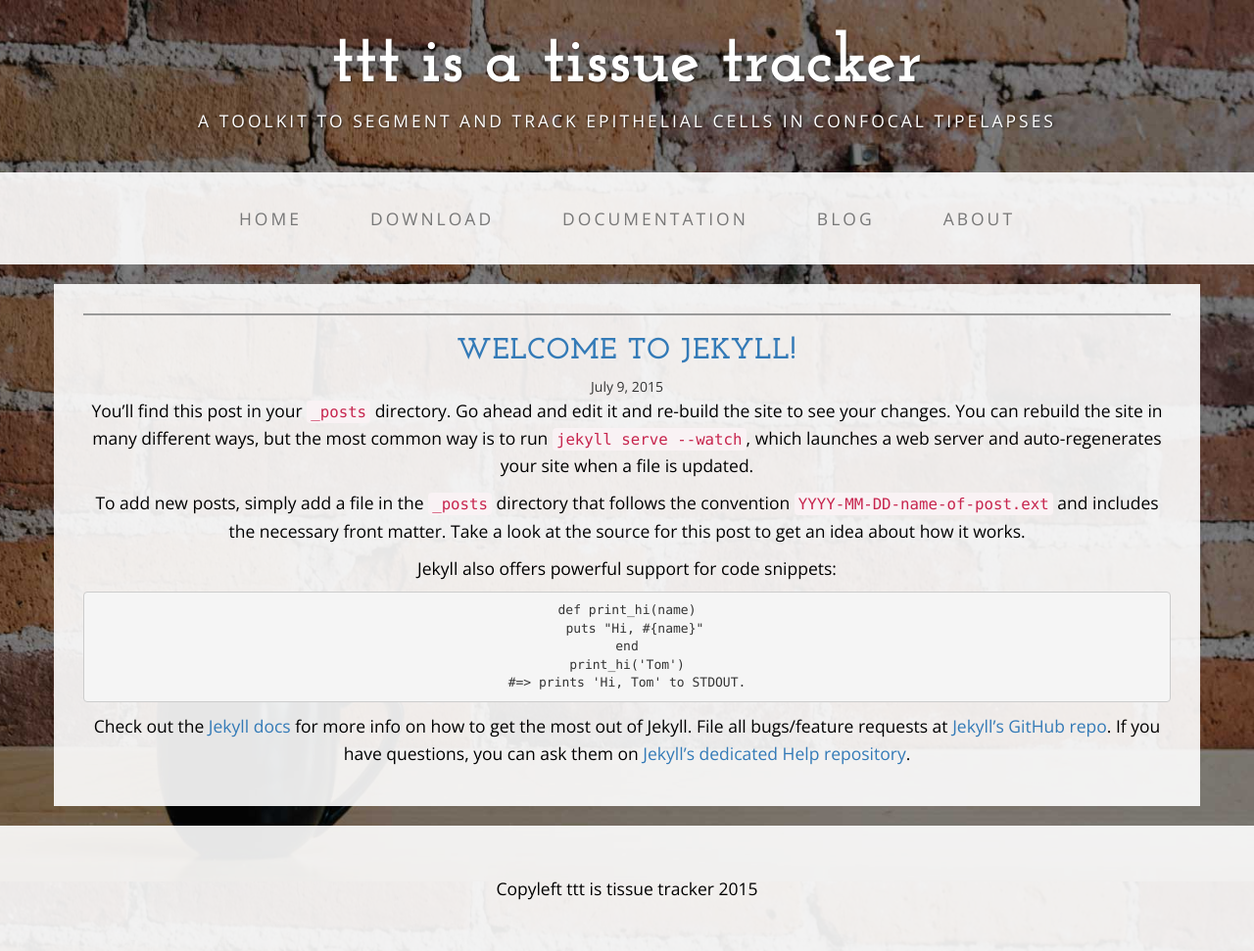
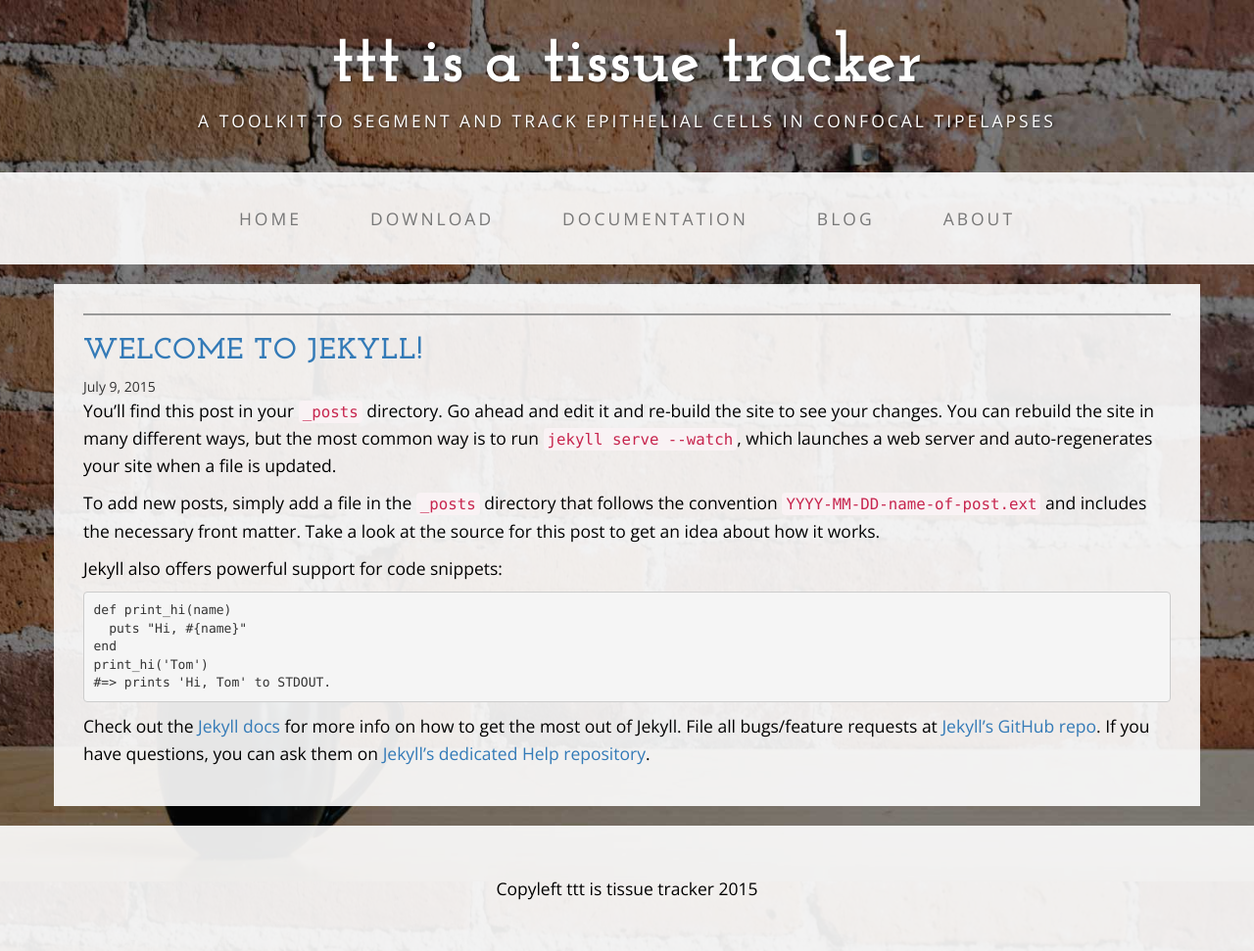
Before and after one commit to HatiniLab/ttt, a Jekyll site: the page built from _posts/2015-07-09-welcome-to-jekyll.markdown, in a window 1280 px wide. Shown: the whole page at 98% size. Built offline with Jekyll 4.4.1, drawn with Linux system fonts in a browser that asks for light colours; nearby versions of some CDN libraries; library files that are not in the unit come from our copies.

Commit message:
Updated post layout

```diff
--- a/_layouts/post.html
+++ b/_layouts/post.html
@@ -14,10 +14,10 @@
         <div class="row">
             <div class="box">
 
-                <div class="col-lg-12 text-center">
+                <div class="col-lg-12 text-left">
                   <img class="img-responsive img-border img-full" src="img/slide-1.jpg" alt="">
 
-                    <h2><a href="{{ site.url }}{{ post.url }}">{{page.title }}</a></h2>
+                    <h2><a href="{{ site.url }}{{ page.url }}">{{page.title }}</a></h2>
                     {{ page.date | date: "%B %e, %Y" }}
                     <div class="entry">
                     {{ content }}
```
